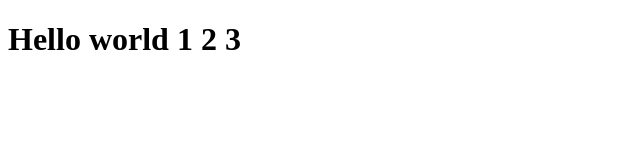
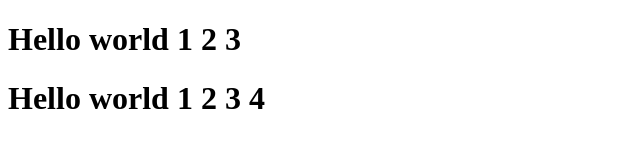
Before and after one commit to 21081010215ShintaDwiAnggraeni/Latihan-git, a plain HTML site: page index.html in a window 1280 px wide. Shown: the whole page, without its empty margins (0-640 px from the left). Drawn offline with Linux system fonts and the light colour scheme.

Commit message:
tambah double

```diff
--- a/index.html
+++ b/index.html
@@ -7,5 +7,6 @@
 </head>
 <body>
     <h1>Hello world 1 2 3</h1>
+    <h1>Hello world 1 2 3 4</h1>
 </body>
 </html>
```
